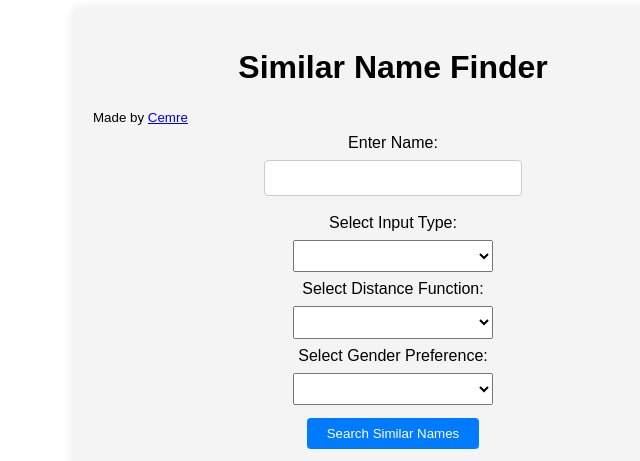
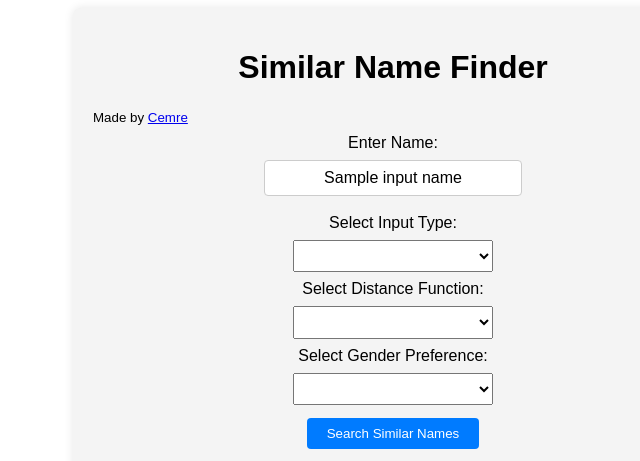
Before and after one commit to cemreefe/similar-name-finder, a Flask app: template api/templates/index.html in a window 1280 px wide. Shown: the top 461 px of the page, without its empty margins (247-887 px from the left). Run offline with Flask 3, Linux system fonts and the light colour scheme; the template is opened without the code that fills it: most values are stand-ins (such as "Sample title", 1, 10 or a date in 2020).

Commit message:
Update index.html - Update action on name change

```diff
--- a/api/templates/index.html
+++ b/api/templates/index.html
@@ -22,7 +22,7 @@
         <small>Made by <a href='https://cemrekarakas.com'>Cemre</a></small>
         <form action="/find/{{ input_name }}" method="GET">
             <label for="name">Enter Name:</label>
-            <input type="text" id="name" name="name" required value="{{ request.view_args.get('name', '') }}">
+            <input type="text" id="name" name="name" required value="{{ input_name }}">
 
             <label for="input_type">Select Input Type:</label>
             <select id="input_type" name="input_type">
@@ -127,5 +127,16 @@
     if ('{{ input_type }}'.length != 0) typeSelector.value = '{{ input_type }}'; typeSelector.dispatchEvent(new Event('change'));
     if ('{{ distance_dimension }}'.length != 0) distSelector.value = '{{ distance_dimension }}';
     </script>
+
+    <!-- Update form action URL based on name. -->
+    <script>
+    function updateFormAction() {
+        var nameInput = document.getElementById('name').value;
+        var newAction = "/find/" + encodeURIComponent(nameInput);
+        document.getElementById('nameForm').action = newAction;
+    }
+    document.getElementById('name').addEventListener('input', updateFormAction);
+    updateFormAction();
+    </script>
 </body>
 </html>
```
